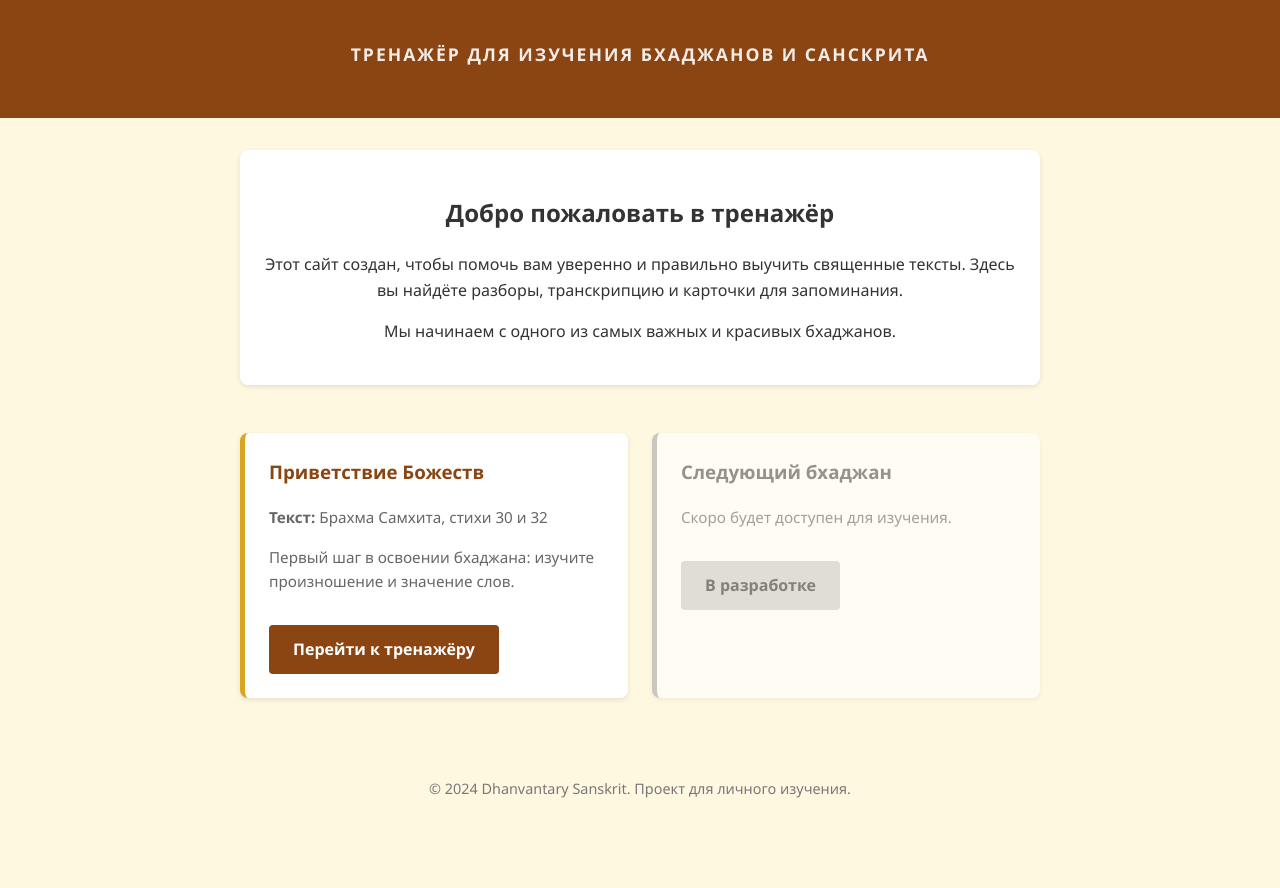
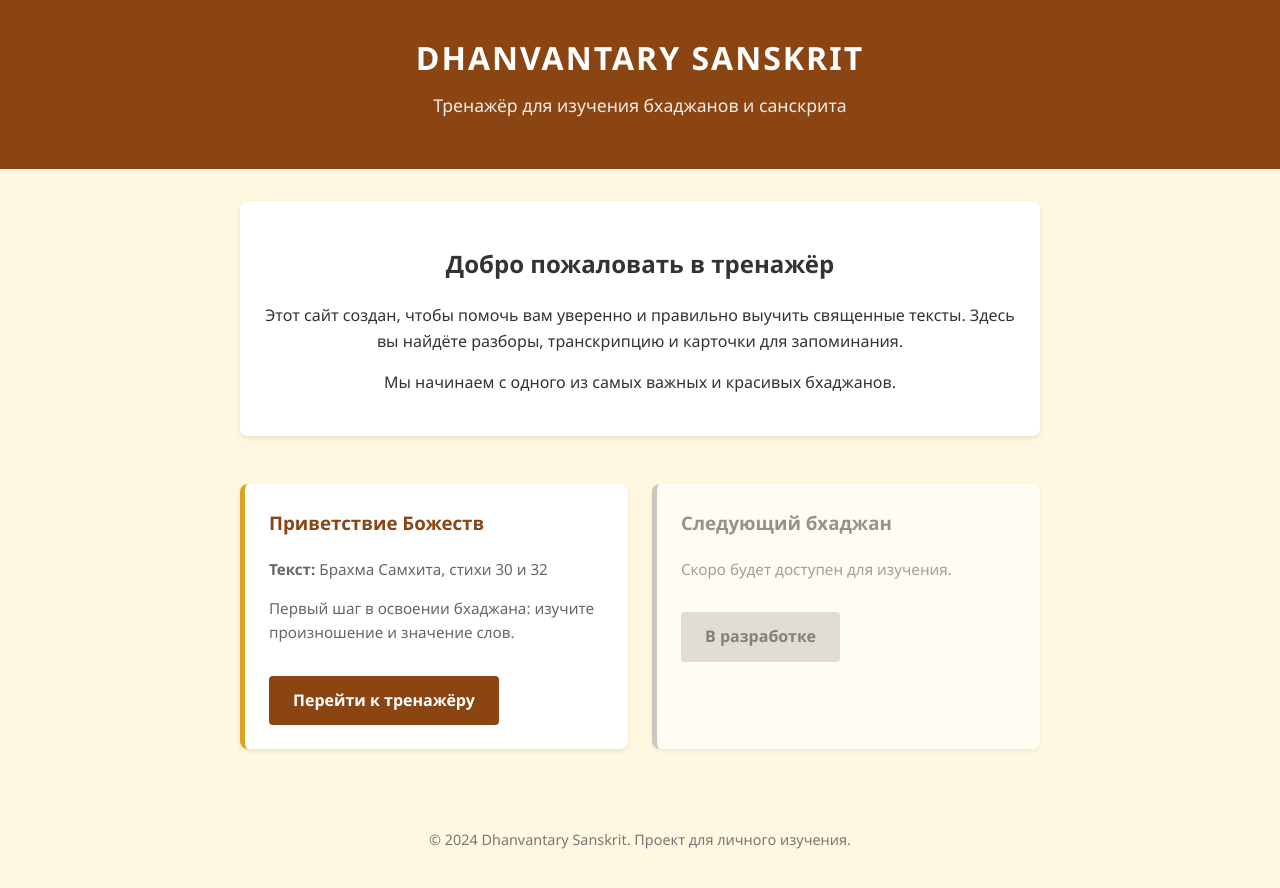
Before and after one commit to dhanvantary/dhanvantary.github.io, a plain HTML site: page index.html in a window 1280 px wide. Before the commit the page ends 846 px from the top, so only its background shows below. Drawn offline with Linux system fonts and the light colour scheme.

Commit message:
Update index.html

```diff
--- a/index.html
+++ b/index.html
@@ -8,7 +8,7 @@
 </head>
 <body>
   <header>
-    <h1 test123</h1>
+    <h1>Dhanvantary Sanskrit</h1>
     <p>Тренажёр для изучения бхаджанов и санскрита</p>
   </header>
 
```
